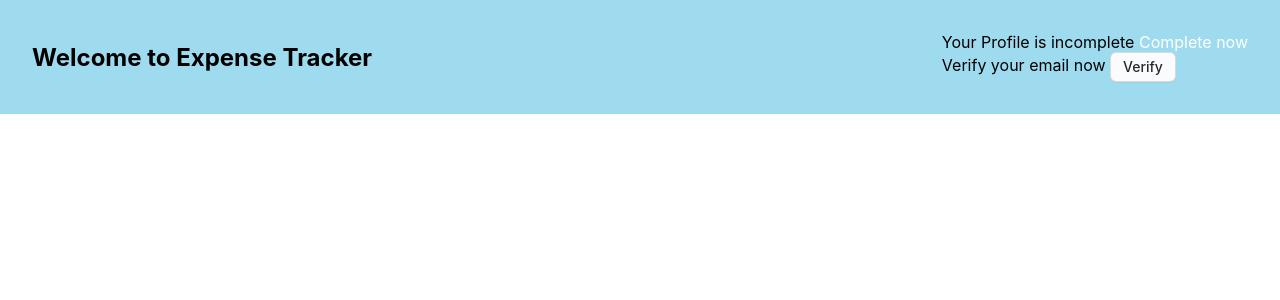
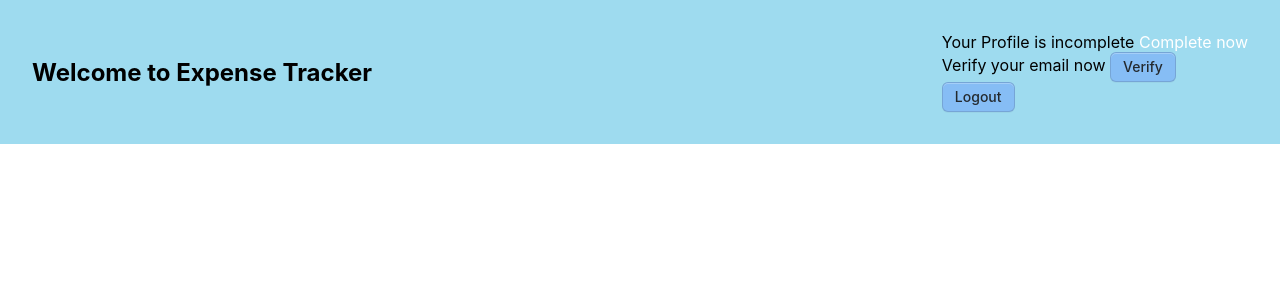
Before and after one commit to suryansh2206/Expense-Tracker, a React (Create React App) app: page / in a window 1280 px wide. Shown: the top 300 px of the page. Built offline with nearby package versions, Linux system fonts and the light colour scheme.

Commit message:
logout functionality

```diff
--- a/src/Components/Pages/Welcome.js
+++ b/src/Components/Pages/Welcome.js
@@ -1,8 +1,9 @@
 import React, { Fragment } from "react";
 import classes from "./Welcome.module.css";
-import { NavLink } from "react-router-dom";
+import { NavLink, useNavigate } from "react-router-dom";
 
 const Welcome = () => {
+  const navigate = useNavigate()
   const verifyHandler = () => {
     fetch(
       "https://identitytoolkit.googleapis.com/v1/accounts:sendOobCode?key=AIzaSyCY-VGJzQO4PuIAWLAzUqOd4c2XvpMOQFs",
@@ -27,6 +28,11 @@ const Welcome = () => {
     });
   };
 
+  const logoutHandler = () => {
+    localStorage.removeItem('token')
+    navigate('/login')
+  }
+
   return (
     <Fragment>
       <header className={classes.header}>
@@ -43,6 +49,9 @@ const Welcome = () => {
           <div>
             Verify your email now{"  "}
             <button onClick={verifyHandler}>Verify</button>
+            <div>
+              <button onClick={logoutHandler}>Logout</button>
+            </div>
           </div>
         </div>
       </header>
--- a/src/Components/Pages/Welcome.module.css
+++ b/src/Components/Pages/Welcome.module.css
@@ -29,7 +29,7 @@
 }
 button {
   appearance: none;
-  background-color: #fafbfc;
+  background-color: #86bdf5;
   border: 1px solid rgba(27, 31, 35, 0.15);
   border-radius: 6px;
   box-shadow: rgba(27, 31, 35, 0.04) 0 1px 0,
```
